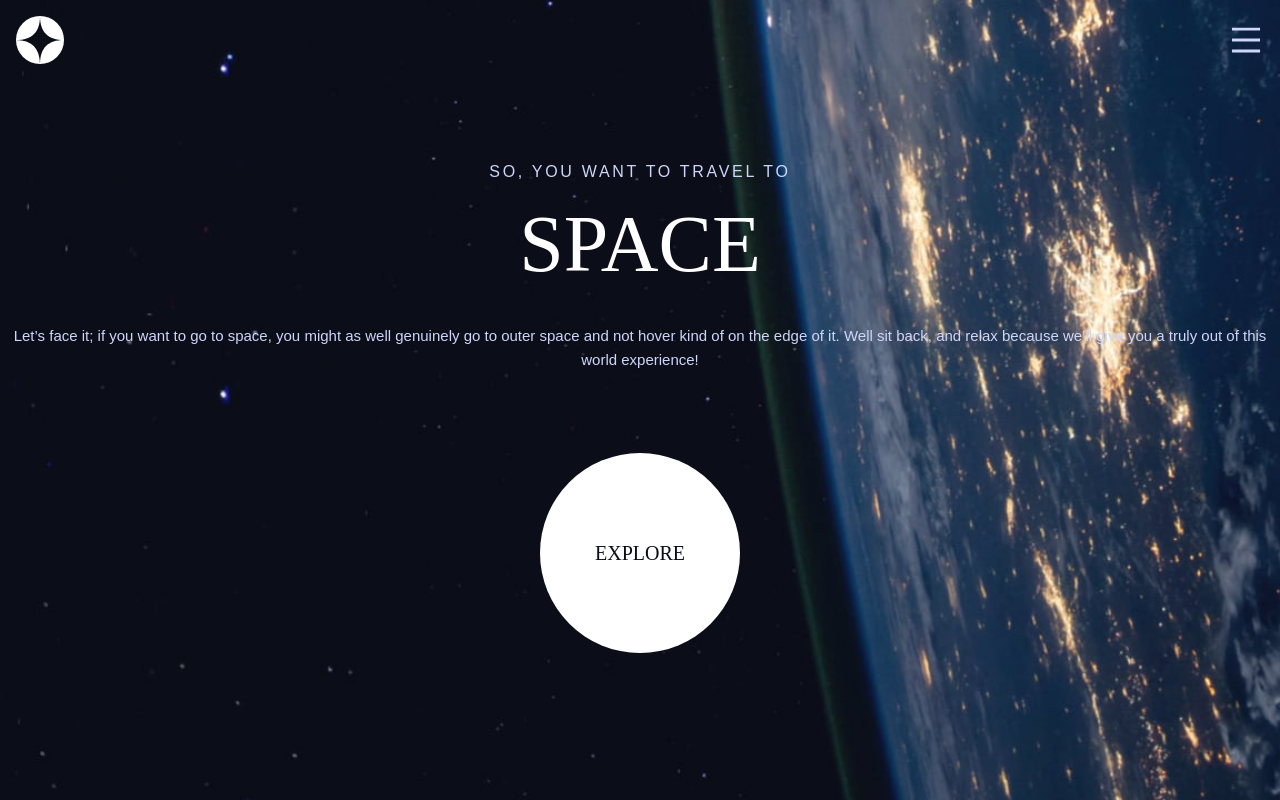
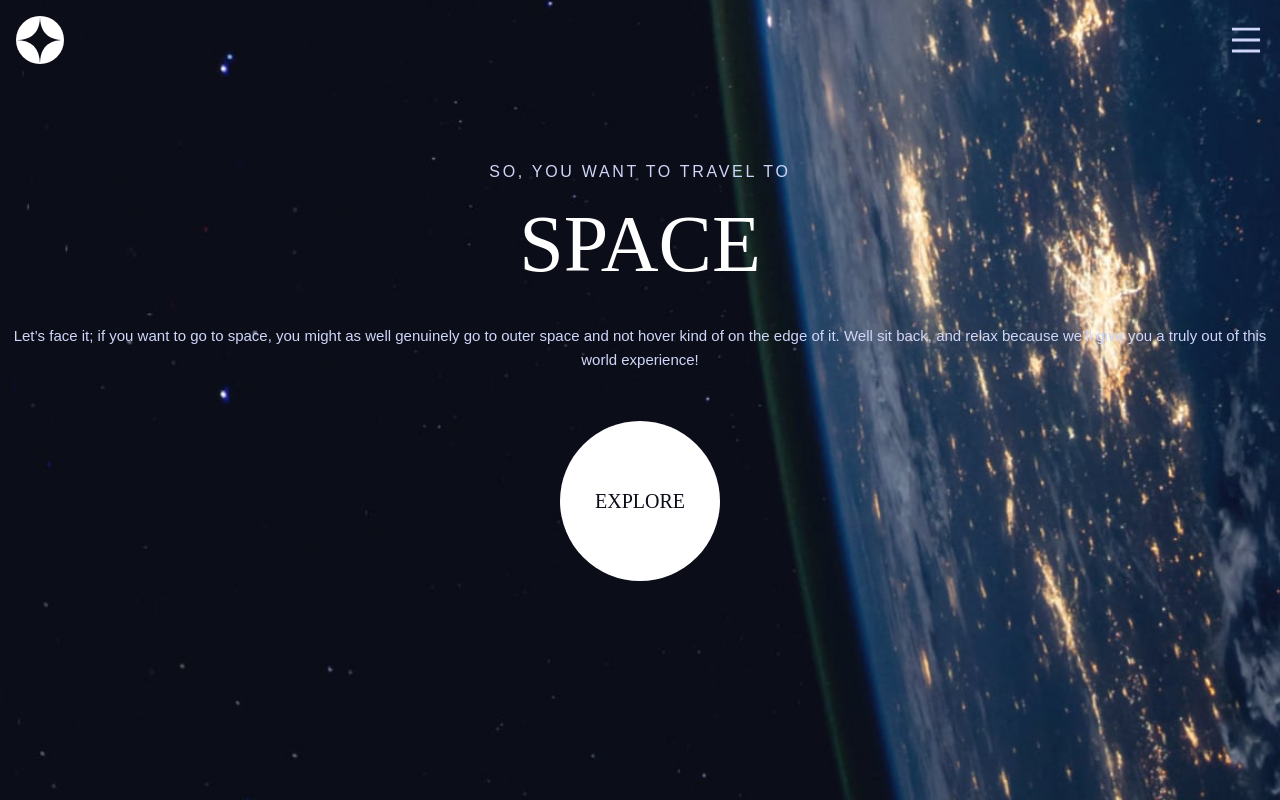
Before and after one commit to beloveddie/space-tourism, a React (Create React App) app: page / in a window 1280 px wide. Built offline with nearby package versions, Linux system fonts and the light colour scheme.

Commit message:
A bit clean up

```diff
--- a/src/components/Crew/CrewArticle.tsx
+++ b/src/components/Crew/CrewArticle.tsx
@@ -11,7 +11,7 @@ const CrewArticle = ({ name, role, bio }: TCrewArticleProps) => {
     <article className="pt-9">
       <h5 className="text-base text-primary/50">{role.toUpperCase()}</h5>
       <h4>{name.toUpperCase()}</h4>
-      <p className="text-secondary pt-4 text-base w-[90%] mx-auto pb-4 leading-6">
+      <p className="text-secondary pt-4 text-base w-[90%] mx-auto pb-4 leading-8">
         {bio}
       </p>
     </article>
--- a/src/components/Destination/DestinationArticle.tsx
+++ b/src/components/Destination/DestinationArticle.tsx
@@ -17,7 +17,7 @@ const DestinationArticle = ({
     <article className="pt-14">
       <h2 className="text-[56px]">{title.toUpperCase()}</h2>
 
-      <p className="text-secondary text-base w-11/12 mx-auto pb-10 border-b-2 border-selection">
+      <p className="text-secondary text-base w-11/12 mx-auto pb-10 border-b-2 border-selection leading-8">
         {description}
       </p>
 
--- a/src/components/Technology/TechnologyArticle.tsx
+++ b/src/components/Technology/TechnologyArticle.tsx
@@ -13,9 +13,9 @@ const TechnologyArticle = ({
 }: TTechnologyArticleProps) => {
   return (
     <article className="text-center mt-32 mb-8">
-      <h5 className="text-base text-secondary">{tag.toUpperCase()}&nbsp;...</h5>
-      <h4>{name.toUpperCase()}</h4>
-      <p className="mt-3 mb-3 text-base text-secondary w-11/12 leading-6 mx-auto">
+      <h5 className="text-[12px] text-secondary">{tag.toUpperCase()}...</h5>
+      <h4 className="">{name.toUpperCase()}</h4>
+      <p className="mt-3 mb-3 text-secondary w-11/12 leading-8 mx-auto">
         {description}
       </p>
     </article>
--- a/src/pages/Home.tsx
+++ b/src/pages/Home.tsx
@@ -2,7 +2,7 @@ import React from "react";
 
 const Home = () => {
   return (
-    <section className="Home min-h-screen w-full pt-40 text-center">
+    <section className="Home min-h-screen w-full pt-40 pb-4 text-center">
       <h5 className="text-base text-secondary tracking-[2.7px]">
         SO, YOU WANT TO TRAVEL TO
       </h5>
@@ -14,7 +14,7 @@ const Home = () => {
         experience!
       </p>
 
-      <button className="noSelect transition ease-linear delay-150 bg-primary hover:transition-all focus:outline hover:outline outline-primary/10 outline-[50px] text-dark font-bellefair text-xl rounded-full h-[200px] w-[200px]  mx-auto  mt-20 flex justify-center items-center">
+      <button className="noSelect transition ease-linear delay-150 bg-primary hover:transition-all focus:outline hover:outline outline-primary/10 outline-[50px] text-dark font-bellefair text-xl rounded-full w-[160px] h-[160px] mx-auto mt-12  flex justify-center items-center">
         EXPLORE
       </button>
     </section>
--- /dev/null
+++ b/src/pages/useFocus.ts
@@ -0,0 +1,5 @@
+import React from "react";
+
+const useFocus = () => {};
+
+export default useFocus;
```
